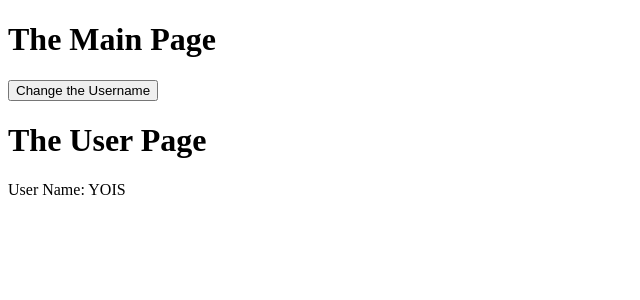
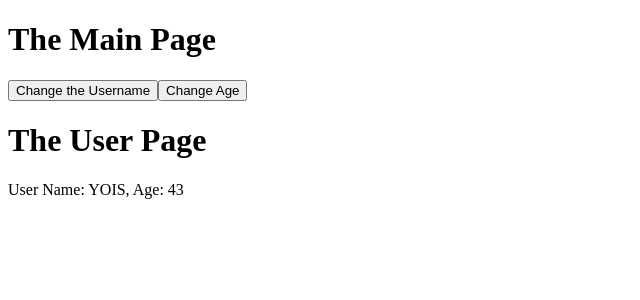
Before and after one commit to yoisar/react-redux-tut, a React (Create React App) app: page / in a window 1280 px wide. Shown: the top 300 px of the page, without its empty margins (0-640 px from the left). Built offline with nearby package versions, Linux system fonts and the light colour scheme.

Commit message:
add my custom button to change age

```diff
--- a/src/App.js
+++ b/src/App.js
@@ -8,8 +8,11 @@ class App extends React.Component {
   render() {
     return (
       <div className="container">
-        <Main changeUserName={() => this.props.setName("App-Lili")} />
-        <User username={this.props.user.name} />
+        <Main
+          changeUserName={() => this.props.setName("App-Lili")}
+          changeUserAge={() => this.props.setAge(41)}
+        />
+        <User username={this.props.user.name} userage={this.props.user.age} />
       </div>
     );
   }
@@ -28,6 +31,12 @@ const mapDispatchToPorps = dispatch => {
         type: "SET_NAME",
         payload: name
       });
+    },
+    setAge: age => {
+      dispatch({
+        type: "SET_AGE",
+        payload: age
+      });
     }
   };
 };
--- a/src/components/Main.js
+++ b/src/components/Main.js
@@ -16,6 +16,12 @@ export class Main extends React.Component {
             >
               Change the Username
             </button>
+            <button
+              className="btn btn-primary"
+              onClick={() => this.props.changeUserAge(100)}
+            >
+              Change Age
+            </button>
           </div>
         </div>
       </div>
--- a/src/components/User.js
+++ b/src/components/User.js
@@ -11,7 +11,9 @@ export class User extends React.Component {
         </div>
         <div className="row">
           <div className="col-xs-12">
-            <p>User Name: {this.props.username}</p>
+            <p>
+              User Name: {this.props.username}, Age: {this.props.userage}
+            </p>
           </div>
         </div>
       </div>
```
